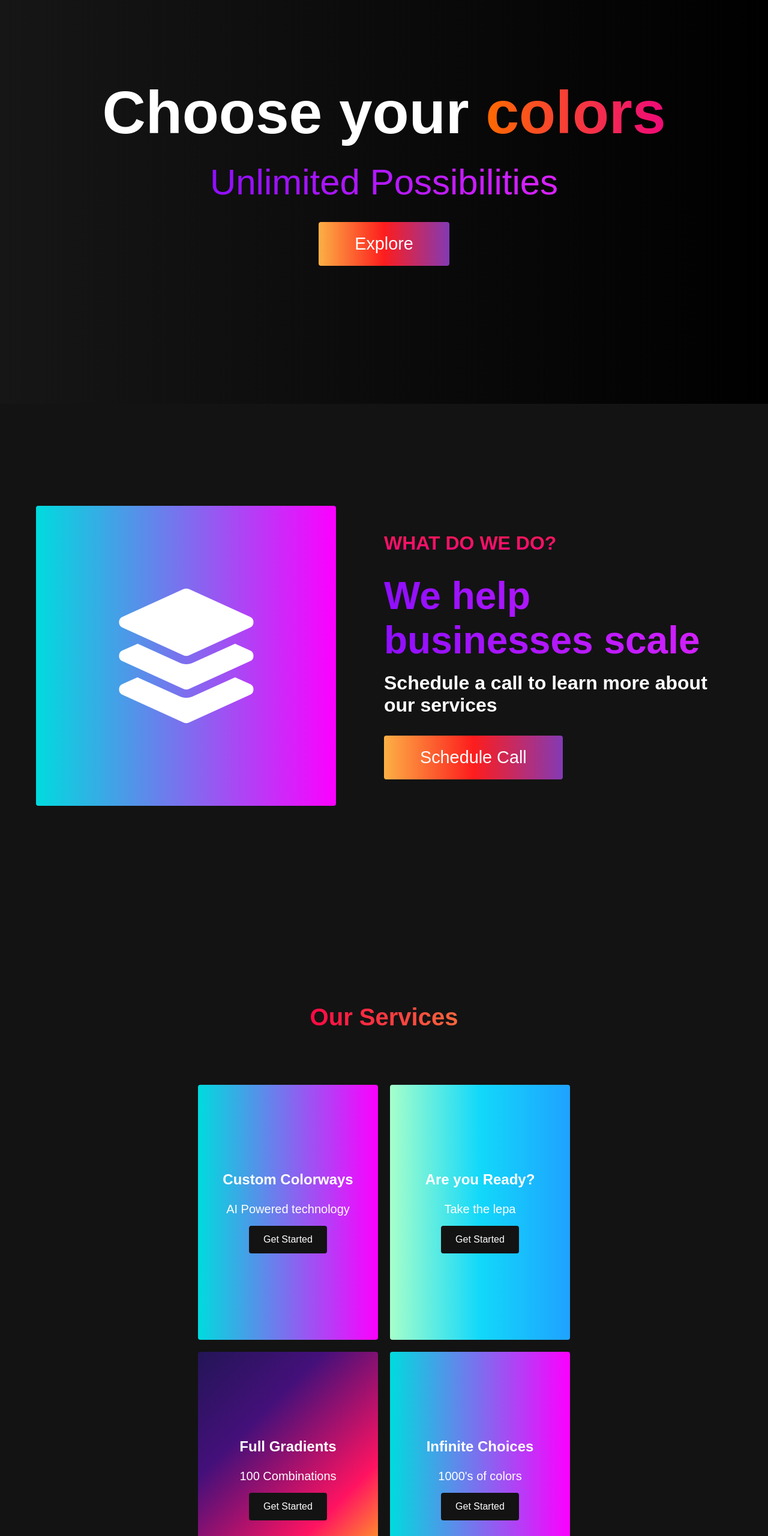
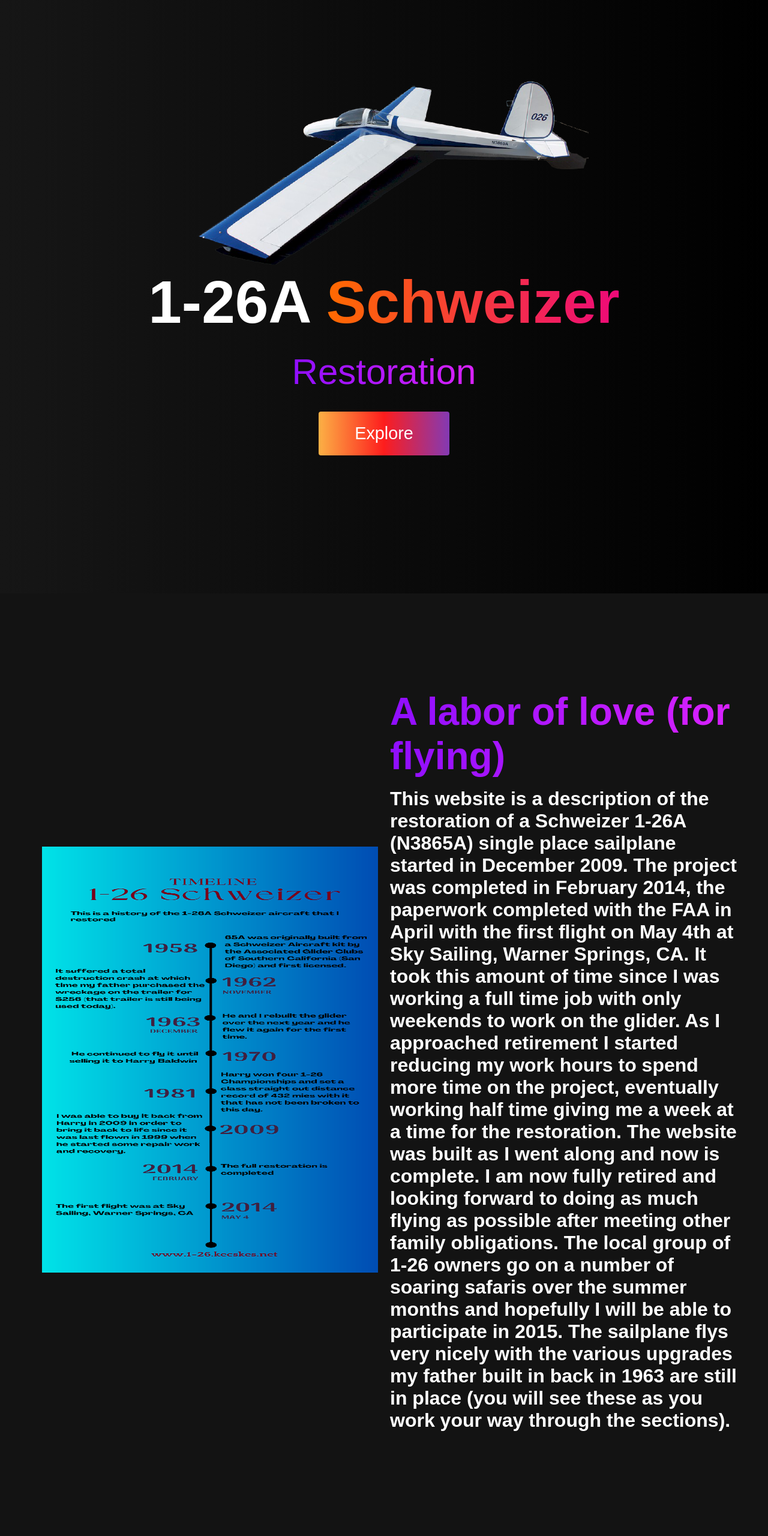
Before and after one commit to akecs512/1-26A-restoration, a plain HTML site: page index.html in a window 1280 px wide. Shown: the part 180-2740 px from the top of the page at 60% size. Drawn offline with Linux system fonts and the light colour scheme.

Commit message:
change everything

```diff
--- a/index.html
+++ b/index.html
@@ -3,7 +3,7 @@
   <head>
     <meta charset="UTF-8" />
     <meta name="viewport" content="width=device-width, initial-scale=1.0" />
-    <title>Scroll Website</title>
+    <title>1-26A Restoration Website</title>
     <link rel="stylesheet" href="styles.css" />
     <link
       rel="stylesheet"
@@ -16,7 +16,7 @@
     <!-- Navbar Section -->
     <nav class="navbar">
       <div class="navbar__container">
-        <a href="#home" id="navbar__logo">COLOR</a>
+        <a href="#home" id="navbar__logo">1-26A Restoration</a>
         <div class="navbar__toggle" id="mobile-menu">
           <span class="bar"></span> <span class="bar"></span>
           <span class="bar"></span>
@@ -30,12 +30,12 @@
           </li>
           <li class="navbar__item">
             <a href="#services" class="navbar__links" id="services-page"
-              >Services</a
+              >Restoration</a
             >
           </li>
-          <li class="navbar__btn">
+          <!-- <li class="navbar__btn">
             <a href="#sign-up" class="button" id="signup">Sign Up</a>
-          </li>
+          </li> -->
         </ul>
       </div>
     </nav>
@@ -43,8 +43,9 @@
     <!-- Hero Section -->
     <div class="hero" id="home">
       <div class="hero__container">
-        <h1 class="hero__heading">Choose your <span>colors</span></h1>
-        <p class="hero__description">Unlimited Possibilities</p>
+        <img class="glider" src="./images/1-26ACutout.png" alt="1-26A Glider Cutout " />
+        <h1 class="hero__heading">1-26A <span>Schweizer</span></h1>
+        <p class="hero__description">Restoration</p>
         <button class="main__btn"><a href="#">Explore</a></button>
       </div>
     </div>
@@ -53,45 +54,55 @@
     <div class="main" id="about">
       <div class="main__container">
         <div class="main__img--container">
-          <div class="main__img--card"><i class="fas fa-layer-group"></i></div>
+          <!-- <div class="main__img--card"><i class="fas fa-layer-group"></i></div> -->
+          <img class="timeline" src="./images/1-26A Timeline.png" style: alt="1-26A timeline" />
+
         </div>
         <div class="main__content">
-          <h1>What do we do?</h1>
-          <h2>We help businesses scale</h2>
-          <p>Schedule a call to learn more about our services</p>
-          <button class="main__btn"><a href="#">Schedule Call</a></button>
+          <!-- <h1>What do we do?</h1> -->
+          <h2>A labor of love (for flying)</h2>
+          <p>This website is a description of  the restoration of a Schweizer 1-26A (N3865A) single place sailplane started in December 2009.  The project was completed in February 2014, the paperwork completed with the FAA in April with the first flight on May 4th at Sky Sailing, Warner Springs, CA.   It took this amount of time since I was working a full time job with only weekends to work on the glider.  As I approached retirement I started reducing my work hours to spend more time on the project, eventually working half time giving me a week at a time for the restoration.  The website was built as I went along and now is complete.  I am now fully retired and looking forward to doing as much flying as possible after meeting other family obligations.  The local group of 1-26 owners go on a number of soaring safaris over the summer months and hopefully I will be able to participate in 2015.  The sailplane flys very nicely with the various upgrades my father built in back in 1963 are still in place (you will see these as you work your way through the sections).</p>
+          <!-- <button class="main__btn"><a href="#">Schedule Call</a></button> -->
         </div>
       </div>
     </div>
 
     <!-- Services Section -->
     <div class="services" id="services">
-      <h1>Our Services</h1>
+      <h1>Restoration</h1>
       <div class="services__wrapper">
         <div class="services__card">
-          <h2>Custom Colorways</h2>
-          <p>AI Powered technology</p>
-          <div class="services__btn"><button>Get Started</button></div>
+          <img class="first-build" src="./images/1-26A FirstBuild01.jpeg" style: alt="1-26A first build" />
+
+          <h2>The First Rebuild</h2>
+          <p>This is what the sailplane looked like when it was purchased by my father in November 1962 for $256 after it had crashed when owned by the San Diego glider club</p>
+          <div class="services__btn"><button>Prologue</button></div>
         </div>
         <div class="services__card">
-          <h2>Are you Ready?</h2>
-          <p>Take the lepa</p>
-          <div class="services__btn"><button>Get Started</button></div>
+          <img class="parts" src="./images/1-26AParts.jpeg" style: alt="1-26A parts" />
+
+          <h2>All the parts and pieces</h2>
+          <p>Putting it altogether</p>
+          <div class="services__btn"><button>Getting Started</button></div>
         </div>
         <div class="services__card">
-          <h2>Full Gradients</h2>
-          <p>100 Combinations</p>
-          <div class="services__btn"><button>Get Started</button></div>
+          <img class="front-rebuild" src="./images/1-26AFrontRebuild.jpeg" style: alt="1-26A front rebuild" />
+
+          <h2>Taking Shape</h2>
+          <p>Final Stages</p>
+          <div class="services__btn"><button>Almost Done</button></div>
         </div>
         <div class="services__card">
-          <h2>Infinite Choices</h2>
-          <p>1000's of colors</p>
-          <div class="services__btn"><button>Get Started</button></div>
+          <img class="soaring-bird" src="./images/1-26AGliderFull.jpeg" style: alt="1-26A soaring bird" />
+
+          <h2>Back in the Air</h2>
+          <p>Ugly Duckling to Soaring Bird</p>
+          <div class="services__btn"><button>Finale</button></div>
         </div>
       </div>
     </div>
 
-    <!-- Features Section -->
+    <!-- Features Section
     <div class="main" id="sign-up">
       <div class="main__container">
         <div class="main__content">
@@ -107,9 +118,9 @@
         </div>
       </div>
     </div>
-
+ -->
     <!-- Footer Section -->
-    <div class="footer__container">
+    <!-- <div class="footer__container">
       <div class="footer__links">
         <div class="footer__link--wrapper">
           <div class="footer__link--items">
@@ -135,14 +146,14 @@
             <a href="/">Youtube</a> <a href="/">Twitter</a>
           </div>
         </div>
-      </div>
-      <section class="social__media">
+      </div> -->
+      <!-- <section class="social__media">
         <div class="social__media--wrap">
           <div class="footer__logo">
-            <a href="/" id="footer__logo">COLOR</a>
+            <a href="/" id="footer__logo">1-26A</a>
           </div>
-          <p class="website__rights">© COLOR 2020. All rights reserved</p>
-          <div class="social__icons">
+          <p class="website__rights">© Andy Kecskes 2023. All rights reserved</p> -->
+          <!-- <div class="social__icons">
             <a href="/" class="social__icon--link" target="_blank"
               ><i class="fab fa-facebook"></i
             ></a>
@@ -158,7 +169,7 @@
             <a href="/" class="social__icon--link"
               ><i class="fab fa-twitter"></i
             ></a>
-          </div>
+          </div> -->
         </div>
       </section>
     </div>
--- a/styles.css
+++ b/styles.css
@@ -438,7 +438,8 @@
 
   .main__content p {
     margin-top: 1rem;
-    font-size: 1.5rem;
+    font-size: 1rem;
+    font-family: Arial, Helvetica, sans-serif
   }
 }
 
@@ -509,7 +510,8 @@
   flex-direction: column;
   justify-content: center;
   color: #fff;
-  background-image: linear-gradient(to right, #00dbde 0%, #fc00ff 100%);
+  background-color: #1fa2ff;
+  /* background-image: linear-gradient(to right, #00dbde 0%, #fc00ff 100%); */
   transition: 0.3s ease-in;
 }
 
@@ -703,3 +705,8 @@
     width: 100%;
   }
 }
+ .timeline {
+  height: 750px;
+  width: 600px;
+  padding: 20px;
+ }
```
Also changed, not shown: images/1-26A FirstBuild01.jpeg (added), images/1-26A Timeline.png (added), images/1-26ACutout.png (added), images/1-26AFrontRebuild.jpeg (added), images/1-26AFuselage.jpeg (added), images/1-26AGliderFull.jpeg (added), images/1-26AParts.jpeg (added).
